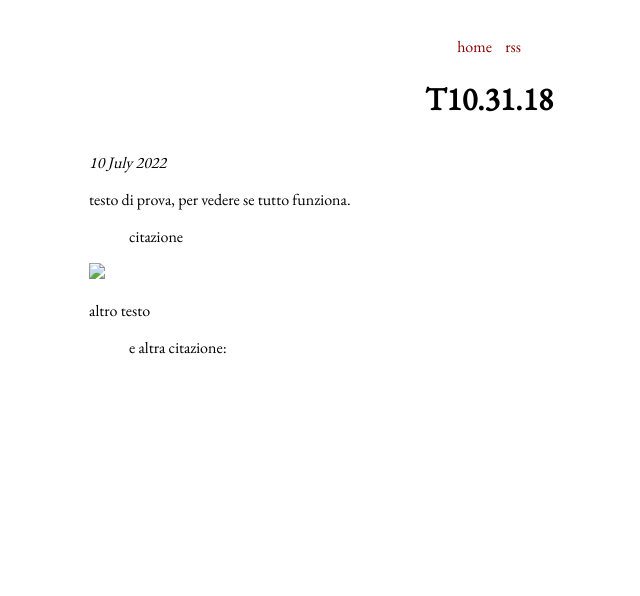
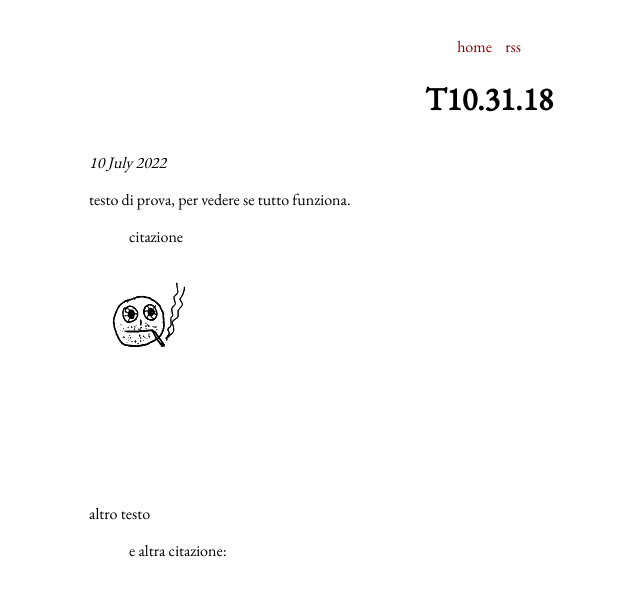
Before and after one commit to paoloii/paoloii.github.io, a Jekyll site: the page built from _posts/2022-07-10-T10.31.18.md, in a window 1280 px wide. Shown: the top 596 px of the page, without its empty margins (151-791 px from the left). Built offline with Jekyll 4.4.1, drawn with Linux system fonts in a browser that asks for light colours.

Commit message:
Update 2022-07-10-T10.31.18.md

```diff
--- a/_posts/2022-07-10-T10.31.18.md
+++ b/_posts/2022-07-10-T10.31.18.md
@@ -8,7 +8,7 @@ testo di prova, per vedere se tutto funziona.
 
 > citazione
 
-<img src="images/test.jpg">
+<img src="/images/test.jpg">
 
 altro testo
 
```
